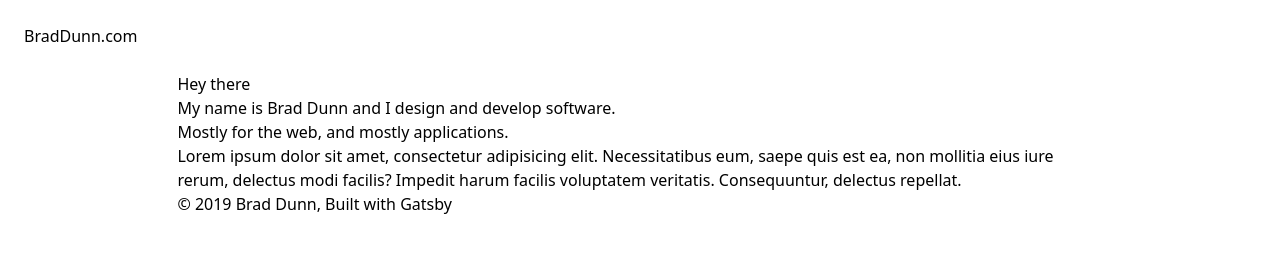
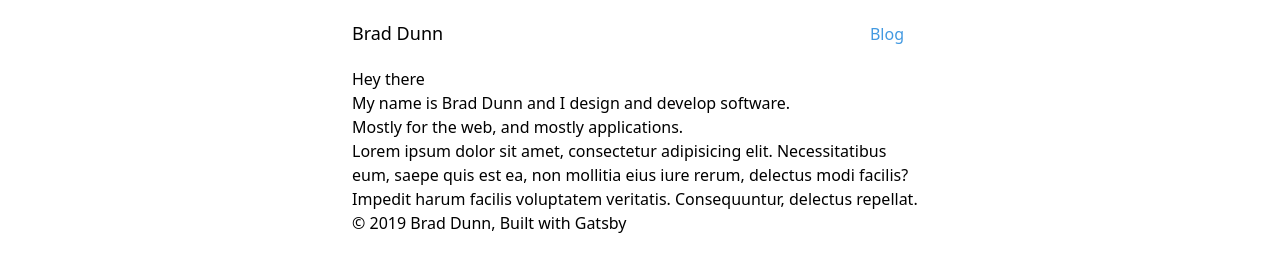
Before and after one commit to bdunn313/braddunn.com, a Gatsby site: page / in a window 1280 px wide. Built offline with nearby package versions, Linux system fonts and the light colour scheme; Gatsby itself is replaced by a stand-in of ours.

Commit message:
Some work on layout

```diff
--- a/gatsby-config.js
+++ b/gatsby-config.js
@@ -1,6 +1,6 @@
 module.exports = {
   siteMetadata: {
-    title: `BradDunn.com`,
+    title: `Brad Dunn`,
     description: `The personal website of Brad Dunn, a software developer`,
     author: `@bdunn313`,
   },
--- a/src/components/header.tsx
+++ b/src/components/header.tsx
@@ -3,12 +3,20 @@ import { Link } from "gatsby";
 
 function Header({ siteTitle = "" }: HeaderProps) {
   return (
-    <header>
-      <div className="container mx-auto p-6">
-        <h1 style={{ margin: 0 }}>
-          <Link to="/">{siteTitle}</Link>
-        </h1>
-      </div>
+    <header className="max-w-xl mx-auto my-2 flex flex-row justify-between items-baseline">
+      <h1 className="text-lg py-3">
+        <Link to="/">{siteTitle}</Link>
+      </h1>
+      <ul className="flex">
+        <li className="mr-6">
+          <Link
+            to="/blog"
+            className="text-base text-blue-500 hover:text-blue-800"
+          >
+            Blog
+          </Link>
+        </li>
+      </ul>
     </header>
   );
 }
--- a/src/components/layout.tsx
+++ b/src/components/layout.tsx
@@ -25,14 +25,7 @@ function Layout({ children }: LayoutProps) {
   return (
     <>
       <Header siteTitle={data.site.siteMetadata.title} />
-      <div
-        style={{
-          margin: `0 auto`,
-          maxWidth: 960,
-          padding: `0px 1.0875rem 1.45rem`,
-          paddingTop: 0,
-        }}
-      >
+      <div className="max-w-xl mx-auto">
         <main>{children}</main>
         <footer>
           © {new Date().getFullYear()} Brad Dunn, Built with
```
